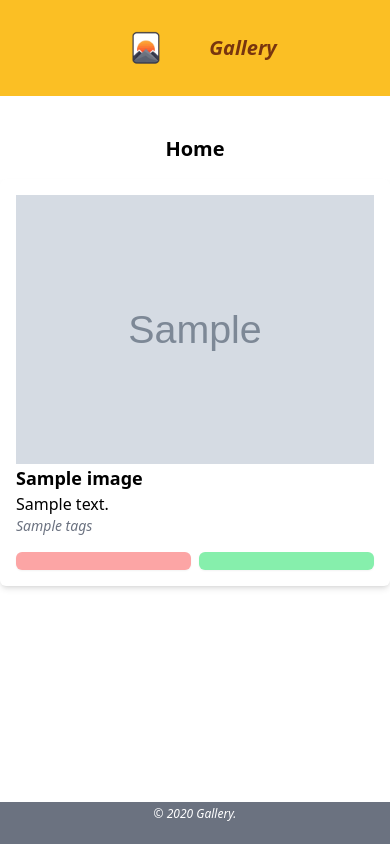
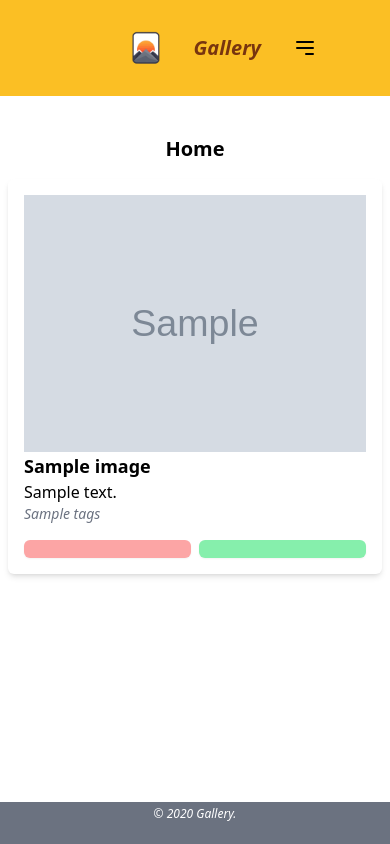
Before and after one commit to corka149/gallery, a FastAPI app: template templates/home.html.jinja in a window 390 px wide. Run offline with FastAPI, Linux system fonts and the light colour scheme; the template is opened without the code that fills it: most values are stand-ins (such as "Sample title", 1, 10 or a date in 2020); grey boxes marked "Sample" are stand-in pictures; parts of the project's set-up code (start-up, migrations or seed data) failed here and were passed over.

Commit message:
Made layout responsive

```diff
--- a/static/css/styles.css
+++ b/static/css/styles.css
@@ -585,6 +585,18 @@
   margin-top: 0.25rem;
 }
 
+.ml-2 {
+  margin-left: 0.5rem;
+}
+
+.ml-4 {
+  margin-left: 1rem;
+}
+
+.ml-8 {
+  margin-left: 2rem;
+}
+
 .block {
   display: block;
 }
@@ -597,8 +609,16 @@
   display: grid;
 }
 
+.hidden {
+  display: none;
+}
+
 .h-auto {
   height: auto;
+}
+
+.h-6 {
+  height: 1.5rem;
 }
 
 .max-h-24 {
@@ -615,6 +635,10 @@
 
 .w-full {
   width: 100%;
+}
+
+.w-6 {
+  width: 1.5rem;
 }
 
 .max-w-xl {
@@ -738,6 +784,21 @@
 .py-4 {
   padding-top: 1rem;
   padding-bottom: 1rem;
+}
+
+.py-0 {
+  padding-top: 0px;
+  padding-bottom: 0px;
+}
+
+.px-0 {
+  padding-left: 0px;
+  padding-right: 0px;
+}
+
+.px-2 {
+  padding-left: 0.5rem;
+  padding-right: 0.5rem;
 }
 
 .pb-4 {
--- a/templates/layout/default.html.jinja
+++ b/templates/layout/default.html.jinja
@@ -32,9 +32,9 @@
           >
             <a href="/">Gallery</a>
           </span>
-          <ul class="flex space-x-4">
-            {# with auth #}
-            {% if is_authenticated %}
+          <!-- desktop -->
+          <ul class="hidden md:flex space-x-4">
+            {# with auth #} {% if is_authenticated %}
             <li>
               <a href="/images/add" class="underline text-amber-900">{{
                 _("Add Image")
@@ -45,8 +45,7 @@
                 _("Logout")
               }}</a>
             </li>
-            {# without auth #}
-            {% else %}
+            {# without auth #} {% else %}
             <li>
               <a href="/login" class="underline text-amber-900">{{
                 _("Login")
@@ -54,11 +53,52 @@
             </li>
             {% endif %}
           </ul>
+          <!-- mobile -->
+          <div class="md:hidden flex items-center ml-8">
+            <button class="mobile-menu-button">
+              <svg
+                class="w-6 h-6"
+                fill="none"
+                viewBox="0 0 24 24"
+                stroke="currentColor"
+              >
+                <path
+                  stroke-linecap="round"
+                  stroke-linejoin="round"
+                  stroke-width="2"
+                  d="M4 6h16M4 12h16m-7 6h7"
+                ></path>
+              </svg>
+            </button>
+          </div>
         </nav>
         {% endblock %}
       </div>
 
-      <main class="mx-auto max-w-xl mt-4 pb-4" style="min-height: 80vh">
+      <!-- mobile menu -->
+       <div class="mobile-menu hidden md:hidden">
+        <ul class="flex flex-col items-center justify-center space-y-4 bg-amber-300 py-4">
+          {# with auth #} {% if is_authenticated %}
+          <li>
+            <a href="/images/add" class="underline text-amber-900">{{
+              _("Add Image")
+            }}</a>
+          </li>
+          <li>
+            <a href="/logout" class="underline text-amber-900">{{
+              _("Logout")
+            }}</a>
+          </li>
+          {# without auth #}
+          {% else %}
+          <li>
+            <a href="/login" class="underline text-amber-900">{{ _("Login") }}</a>
+          </li>
+          {% endif %}
+        </ul>
+       </div>
+
+      <main class="mx-auto max-w-xl mt-4 pb-4 md:px-0 px-2" style="min-height: 80vh">
         <!-- messages -->
         {% if messages %}
         <div class="bg-green-200 text-green-800 p-4 rounded-lg mb-4">
@@ -85,12 +125,22 @@
         <div class="mx-auto max-w-xl">
           <footer>
             <p class="text-white italic font-thin text-xs text-center mt-1">
-              {{ _("Copyright") }} &copy; {{ year }} Gallery. {{ _("All rights reserved.") }}
+              {{ _("Copyright") }} &copy; {{ year }} Gallery.
+              {{ _("All rights reserved.") }}
             </p>
           </footer>
         </div>
         {% endblock %}
       </div>
     </div>
+
+    <script>
+      const btn = document.querySelector(".mobile-menu-button");
+      const menu = document.querySelector(".mobile-menu");
+
+      btn.addEventListener("click", () => {
+        menu.classList.toggle("hidden");
+      });
+    </script>
   </body>
 </html>
```
Also changed, not shown: other parts of static/css/styles.css (+52 -0 lines).
